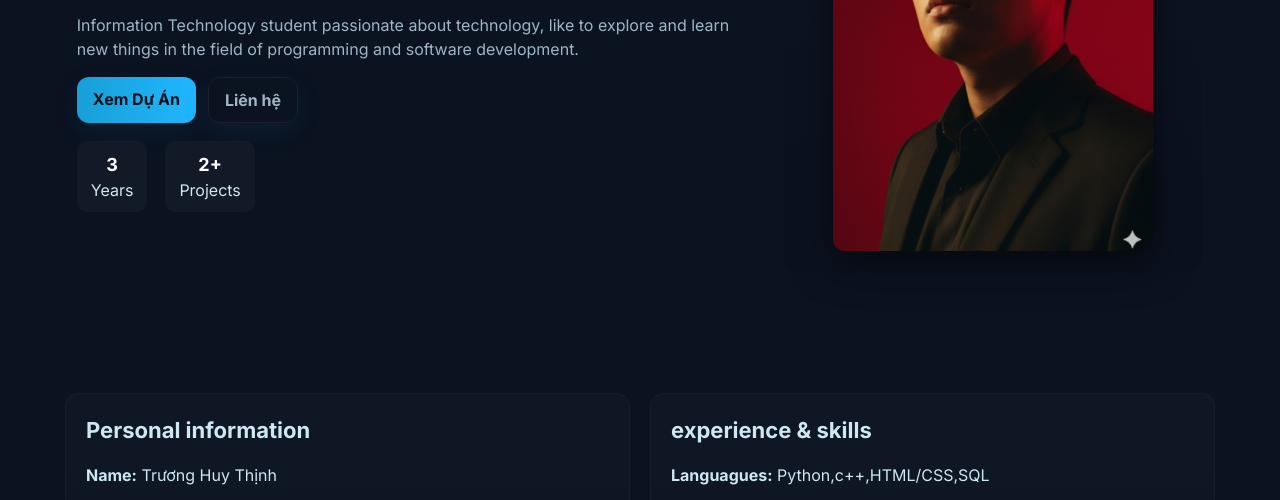
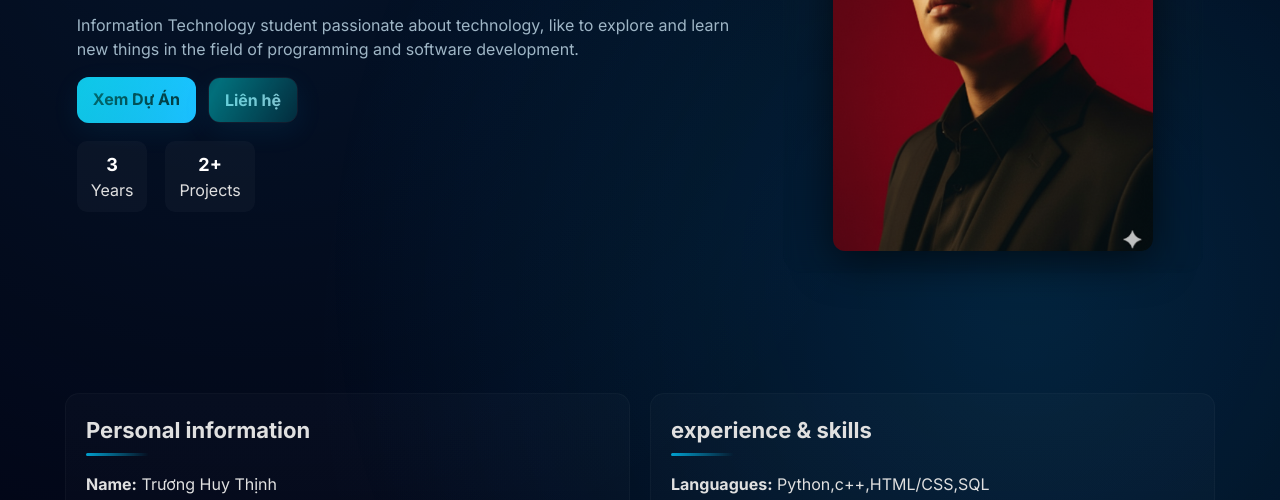
Before and after one commit to thinhbeso/GKI, a plain HTML site: page index.html in a window 1280 px wide. Shown: the part 291-791 px from the top of the page. Drawn offline with Linux system fonts and the light colour scheme.

Commit message:
Update style.css

```diff
--- a/style.css
+++ b/style.css
@@ -1,4 +1,3 @@
-/* styles.css
 
 /* ---------- base ---------- */
 :root{
@@ -307,3 +306,87 @@ h2{font-size:22px;margin:0 0 12px}
   from { opacity:0; transform:translateY(20px); }
   to { opacity:1; transform:none; }
 }
+/* ---------- Hiệu ứng nền động ---------- */
+/* Nền tối với các điểm sáng mờ */
+body {
+  background-color: #020617;
+  background-image:
+    radial-gradient(circle at 20% 20%, rgba(31,182,255,0.08), transparent 60%),
+    radial-gradient(circle at 80% 80%, rgba(31,182,255,0.06), transparent 60%);
+  background-attachment: fixed;
+  color: #e0e0e0;
+}
+/* Hiệu ứng chuyển động nền */
+@keyframes moveGlow {
+  0% { background-position: 0% 50%; }
+  50% { background-position: 100% 50%; }
+  100% { background-position: 0% 50%; }
+}
+body {
+  animation: moveGlow 20s ease-in-out infinite;
+  background-size: 200% 200%;
+}
+/*Ánh sáng trôi nhẹ toàn trang */
+body::before {
+  content: "";
+  position: fixed;
+  top: 0; left: 0;
+  width: 100%; height: 100%;
+  pointer-events: none;
+  background: radial-gradient(circle at var(--x, 40%) var(--y, 60%), rgba(0,180,255,0.12), transparent 60%);
+  animation: driftLight 16s infinite alternate ease-in-out;
+  z-index: 0;
+}
+@keyframes driftLight {
+  0% { --x: 20%; --y: 30%; }
+  50% { --x: 80%; --y: 70%; }
+  100% { --x: 40%; --y: 90%; }
+}
+/*Hiệu ứng hover phát sáng cho thẻ */
+.card, .proj-card, .contact-card, .cert-item {
+  position: relative;
+  z-index: 1;
+  transition: box-shadow 0.4s ease, transform 0.4s ease, border 0.4s ease;
+}
+.card:hover, .proj-card:hover, .contact-card:hover, .cert-item:hover {
+  transform: translateY(-6px) scale(1.02);
+  box-shadow: 0 0 35px rgba(0, 200, 255, 0.3);
+  border-color: rgba(0,200,255,0.3);
+}
+/*  Hiệu ứng ánh sáng lướt trên nút */
+.btn {
+  position: relative;
+  overflow: hidden;
+}
+.btn::after {
+  content: "";
+  position: absolute;
+  top: 0;
+  left: -150%;
+  width: 300%;
+  height: 100%;
+  background: linear-gradient(120deg, transparent, rgba(0,255,255,0.4), transparent);
+  transition: all 0.8s ease;
+}
+.btn:hover::after {
+  left: 150%;
+}
+/* Hiệu ứng gạch chân phát sáng cho tiêu đề */
+h2 {
+  position: relative;
+  z-index: 2;
+}
+h2::after {
+  content: "";
+  display: block;
+  width: 60px;
+  height: 3px;
+  border-radius: 3px;
+  margin-top: 6px;
+  background: linear-gradient(90deg, rgba(0,200,255,1), transparent);
+  animation: glowLine 3s infinite alternate;
+}
+@keyframes glowLine {
+  from { opacity: 0.5; width: 40px; }
+  to { opacity: 1; width: 80px; }
+}
```
